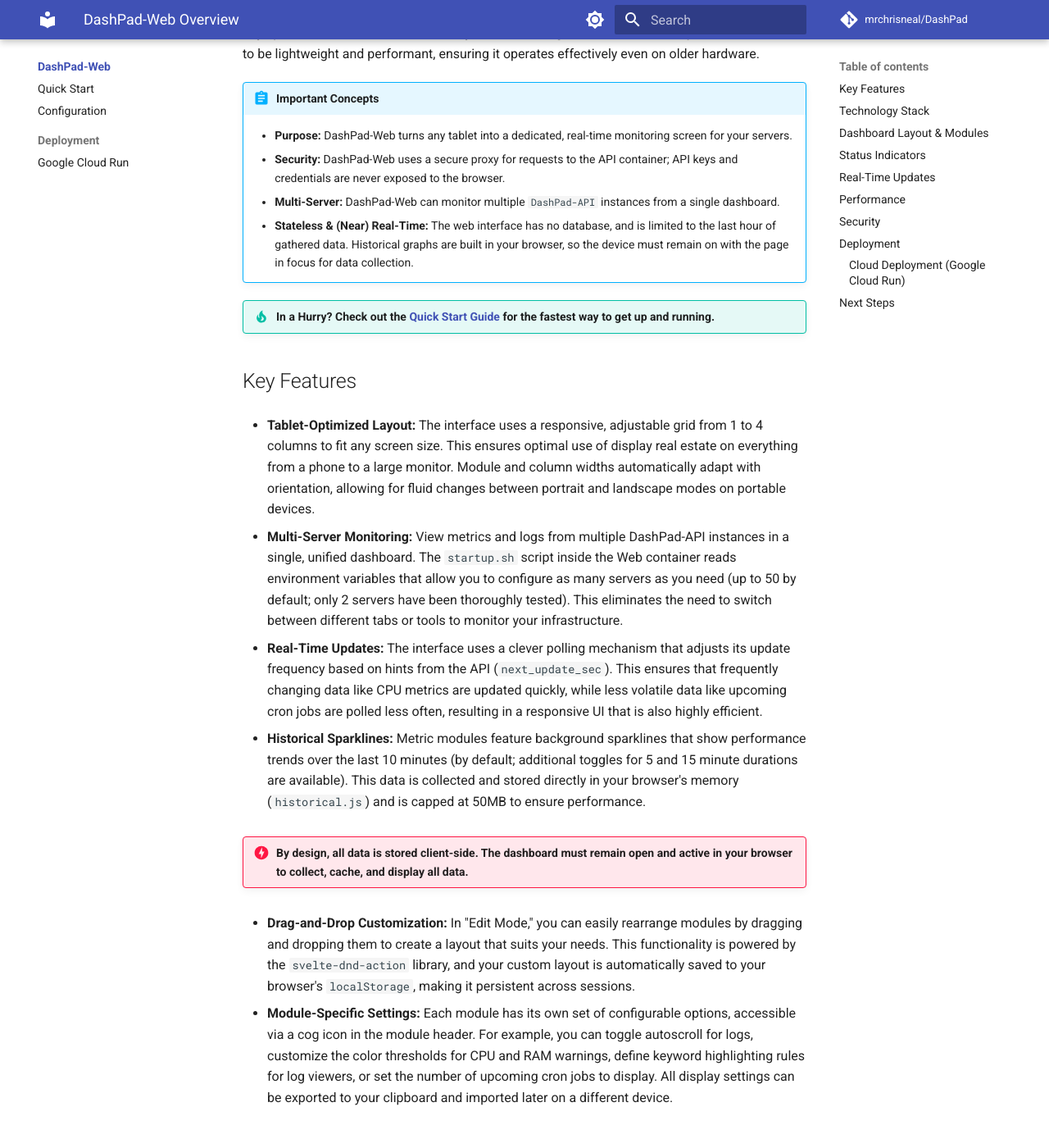
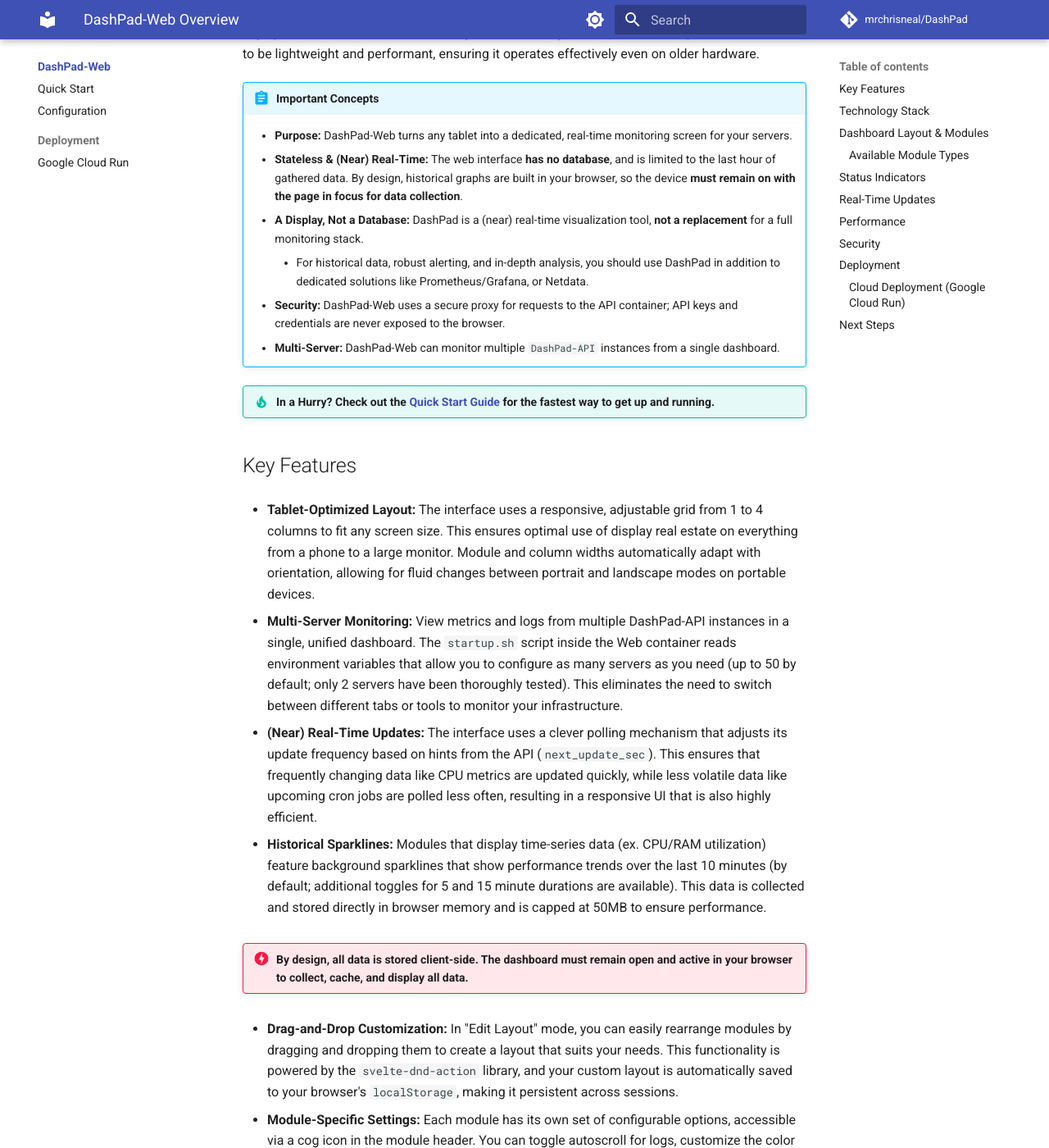
Before and after one commit to mrchrisneal/DashPad, an MkDocs documentation site: the page built from docs/web/index.md, in a window 1280 px wide and 1400 px high, scrolled down 277 px. Shown: the whole window at 82% size. Built offline with MkDocs 1.6.1 and Material for MkDocs 9.7.7, drawn with Linux system fonts in a browser that asks for light colours; comment, search, counter and statistics services are not loaded; some of the changed text lies outside the part shown.

```diff
--- a/docs/web/index.md
+++ b/docs/web/index.md
@@ -8,9 +8,11 @@
 
 !!! abstract "Important Concepts"
 	- **Purpose:** DashPad-Web turns any tablet into a dedicated, real-time monitoring screen for your servers.
+  	- **Stateless & (Near) Real-Time:** The web interface **has no database**, and is limited to the last hour of gathered data. By design, historical graphs are built in your browser, so the device **must remain on with the page in focus for data collection**.
+	- **A Display, Not a Database:** DashPad is a (near) real-time visualization tool, **not a replacement** for a full monitoring stack.
+		- For historical data, robust alerting, and in-depth analysis, you should use DashPad in addition to dedicated solutions like Prometheus/Grafana, or Netdata.
 	- **Security:** DashPad-Web uses a secure proxy for requests to the API container; API keys and credentials are never exposed to the browser.
   	- **Multi-Server:** DashPad-Web can monitor multiple `DashPad-API` instances from a single dashboard.
-  	- **Stateless & (Near) Real-Time:** The web interface has no database, and is limited to the last hour of gathered data. Historical graphs are built in your browser, so the device must remain on with the page in focus for data collection.
 
 !!! tip "In a Hurry? Check out the [**Quick Start Guide**](./quick-start.md) for the fastest way to get up and running."
 
@@ -20,15 +22,15 @@
 
 -   **Multi-Server Monitoring:** View metrics and logs from multiple DashPad-API instances in a single, unified dashboard. The `startup.sh` script inside the Web container reads environment variables that allow you to configure as many servers as you need (up to 50 by default; only 2 servers have been thoroughly tested). This eliminates the need to switch between different tabs or tools to monitor your infrastructure.
 
--   **Real-Time Updates:** The interface uses a clever polling mechanism that adjusts its update frequency based on hints from the API (`next_update_sec`). This ensures that frequently changing data like CPU metrics are updated quickly, while less volatile data like upcoming cron jobs are polled less often, resulting in a responsive UI that is also highly efficient.
+-   **(Near) Real-Time Updates:** The interface uses a clever polling mechanism that adjusts its update frequency based on hints from the API (`next_update_sec`). This ensures that frequently changing data like CPU metrics are updated quickly, while less volatile data like upcoming cron jobs are polled less often, resulting in a responsive UI that is also highly efficient.
 
--   **Historical Sparklines:** Metric modules feature background sparklines that show performance trends over the last 10 minutes (by default; additional toggles for 5 and 15 minute durations are available). This data is collected and stored directly in your browser's memory (`historical.js`) and is capped at 50MB to ensure performance.
+-   **Historical Sparklines:** Modules that display time-series data (ex. CPU/RAM utilization) feature background sparklines that show performance trends over the last 10 minutes (by default; additional toggles for 5 and 15 minute durations are available). This data is collected and stored directly in browser memory and is capped at 50MB to ensure performance.
 
 !!! danger "By design, all data is stored client-side. The dashboard must remain open and active in your browser to collect, cache, and display all data."
 
--   **Drag-and-Drop Customization:** In "Edit Mode," you can easily rearrange modules by dragging and dropping them to create a layout that suits your needs. This functionality is powered by the `svelte-dnd-action` library, and your custom layout is automatically saved to your browser's `localStorage`, making it persistent across sessions.
+-   **Drag-and-Drop Customization:** In "Edit Layout" mode, you can easily rearrange modules by dragging and dropping them to create a layout that suits your needs. This functionality is powered by the `svelte-dnd-action` library, and your custom layout is automatically saved to your browser's `localStorage`, making it persistent across sessions.
 
--   **Module-Specific Settings:** Each module has its own set of configurable options, accessible via a cog icon in the module header. For example, you can toggle autoscroll for logs, customize the color thresholds for CPU and RAM warnings, define keyword highlighting rules for log viewers, or set the number of upcoming cron jobs to display. All display settings can be exported to your clipboard and imported later on a different device.
+-   **Module-Specific Settings:** Each module has its own set of configurable options, accessible via a cog icon in the module header. You can toggle autoscroll for logs, customize the color thresholds for CPU and RAM warnings, define keyword highlighting rules for log viewers, or set the number of upcoming cron jobs to display. All display settings can be exported to your clipboard via the Settings pane, and imported later on a different device.
 
 ## Technology Stack
 
@@ -82,7 +85,12 @@
 
 -   **Cron Tasks:** ~60 seconds
 
-The minimum configurable interval for any data or module type is 2 seconds.
+!!! question "What's the minimum configurable update interval?"
+	The minimum configurable interval for any data or module type is **2 seconds**.
+
+	Shorter durations tend to cause timing-related bugs and missed updates , while also straining the CPU on the device rendering the dashboard. The 2-second limit represents a deliberate trade-off, prioritizing system stability and a smooth user experience over raw update frequency.
+
+	If you experience instability or missed updates at this rate, consider increasing the interval to 3 or 4+ seconds to improve stability.
 
 ## Performance
 
```
Also changed, not shown: other parts of docs/web/index.md (+4 -3 lines).
